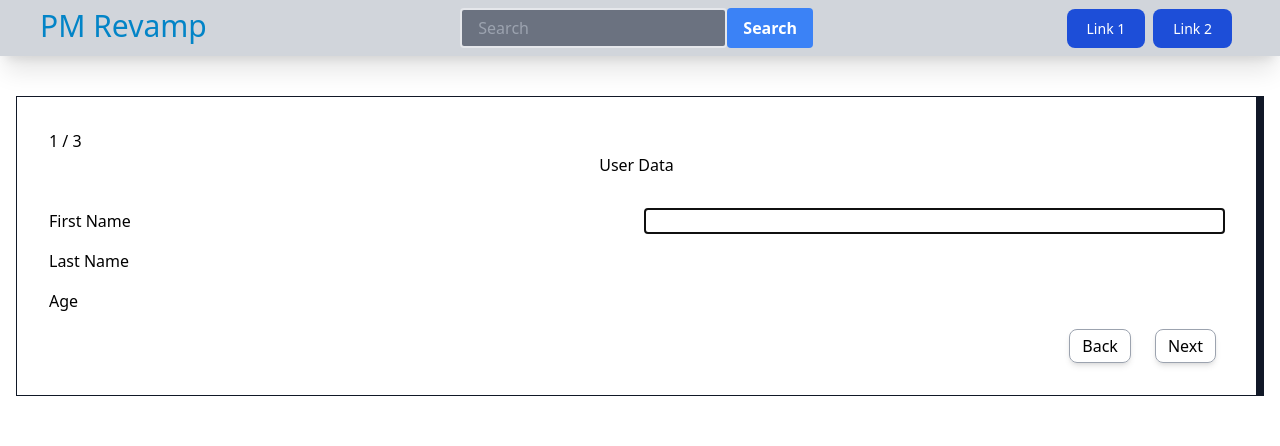
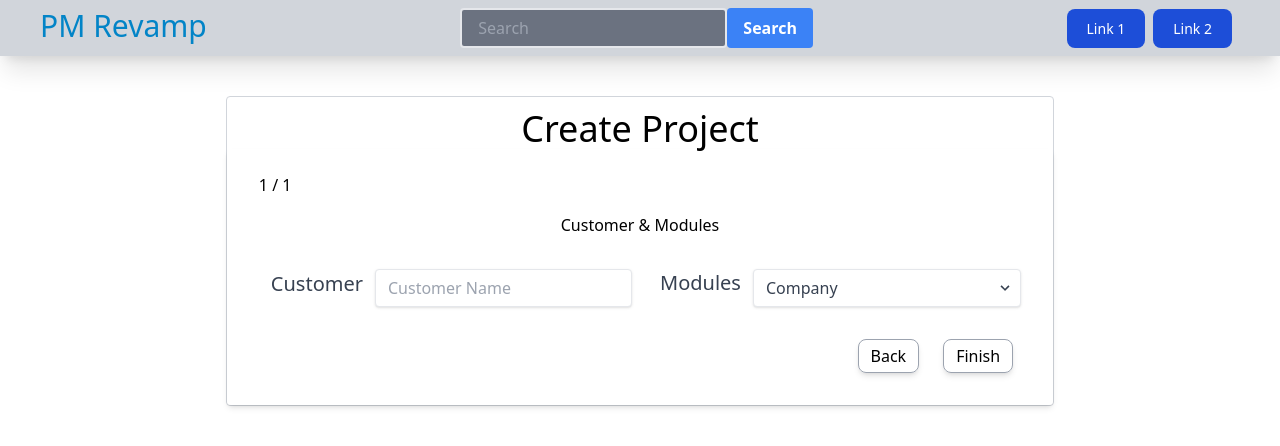
Before and after one commit to Tundrian/pmrevamp, a React (Vite) app in the folder client/: page /createProject in a window 1280 px wide. Shown: the top 446 px of the page. Built offline with nearby package versions, Linux system fonts and the light colour scheme.

Commit message:
added create project and module logic to multi-step form

```diff
--- /dev/null
+++ b/client/src/components/createProject/FormWrapper.jsx
@@ -0,0 +1,13 @@
+/*
+    type FormWrapperPropers = {
+        title: string
+        children: ReactNode
+    }
+*/
+
+export function FormWrapper({title, children }){
+    return <>
+        <h2 className="text-center m-0 mb-[2rem]">{title}</h2>
+        <div className="grid gap-[1rem] justify-start grid-cols-2">{children}</div>
+    </>
+}
--- /dev/null
+++ b/client/src/components/createProject/ModulesSelection.jsx
@@ -0,0 +1,35 @@
+import { FormWrapper } from "./FormWrapper"
+
+export function ModuleSelection({customer, modules, modulesChosen, updateFields}) {
+
+    return <FormWrapper title="Customer & Modules">
+        <div className="mb-4 flex">
+            <label className="text-gray-700 text-xl mb-2 grid place-items-center px-3" htmlFor="customer">
+                Customer
+            </label>
+            <input className="shadow appearance-none border rounded w-full py-2 px-3 text-gray-700 leading-tight focus:outline-none focus:shadow-outline" id="username" type="text" placeholder="Customer Name" value={customer} onChange={e => updateFields({customer: e.target.value})} />
+        </div>
+        <div className="mb-4 flex relative">
+            <label className="block text-gray-700 text-xl px-3 mb-2" htmlFor="username">
+                Modules
+            </label>
+            <select name="" id="" className="bg-white shadow appearance-none border rounded w-full py-2 px-3 text-gray-700 leading-tight focus:outline-none focus:shadow-outline">
+                {modules.length ? modules.map((module, i) =>
+                    <option key={module} onClick={() => updateFields({modulesChosen: [...modulesChosen, module]})} value={module}>{module}</option>
+                ) : ''}
+            </select>
+            <div className="pointer-events-none absolute inset-y-0 right-0 flex items-center px-2 text-gray-700">
+                <svg className="fill-current h-4 w-4" xmlns="http://www.w3.org/2000/svg" viewBox="0 0 20 20"><path d="M9.293 12.95l.707.707L15.657 8l-1.414-1.414L10 10.828 5.757 6.586 4.343 8z" /></svg>
+            </div>
+        </div>
+        {modulesChosen.length ? (
+            <section className="bg-white shadow appearance-none border rounded w-full py-2 px-3 text-gray-700 leading-tight focus:outline-none focus:shadow-outline mb-3">
+                <ul className="">
+                    {modulesChosen.length ? modulesChosen.map((module, i) =>
+                        <li key={i}>{module}</li>
+                    ) : ''}
+                </ul>
+            </section>
+        ) : ''}
+    </FormWrapper>
+}
--- a/client/src/pages/createProject.jsx
+++ b/client/src/pages/createProject.jsx
@@ -1,11 +1,6 @@
 import { useState } from 'react'
-import { Link } from 'react-router-dom'
-import ProjectModules from '../components/ProjectModules'
 import { useMultiStepForm } from '../hooks/useMultiStepForm'
-import { UserForm } from '../components/UserForm'
-import { AddressForm } from '../components/AddressForm'
-import { AccountForm } from '../components/AccountForm'
-
+import { ModuleSelection } from '../components/createProject/ModulesSelection'
 //type FormData = {
 // everything as a string
 //}
@@ -21,16 +16,26 @@ const INITIAL_DATA = {
   password: "",
 }
 
+const PROJECT_DATA = {
+  customer: "",
+  modules: ['Company', 'General Ledger', 'Accounts Payable', 'Accounts Receivable'],
+  modulesChosen: []
+}
+
 function createProject() {
+
   const [modulesChosen, setModulesChosen] = useState(() => [])
-  const [modules, setModules] = useState(() => ['Company', 'General Ledger', 'Accounts Payable', 'Accounts Receivable'])
+  const [cacheFormData, setCacheFormData] = useState(PROJECT_DATA)
+
   //type: Partial<FormData>
   function updateFields(fields) {
-    setData(prev => {
+    setCacheFormData(prev => {
+      console.log(fields, prev, fields)
       return { ...prev, ...fields }
     })
   }
-  const [data, setData] = useState(INITIAL_DATA)
+
+  //add each form component as an element in the useMultiStepForm argument
   const {
     steps,
     currentStepIndex,
@@ -39,21 +44,24 @@ function createProject() {
     back,
     next,
     isLastStep
-  } = useMultiStepForm([<UserForm {...data} updateFields={updateFields} />, <AddressForm {...data} updateFields={updateFields} />, <AccountForm {...data} updateFields={updateFields} />])
+  } = useMultiStepForm([<ModuleSelection {...cacheFormData} updateFields={updateFields} />])
 
   function onSubmit(e) {
     e.preventDefault()
-    if(!isLastStep) return next()
+
+    if (!isLastStep) return next()
+
+    //replace with fetch call and route to next page
     alert("Successful Account Creation")
   }
 
-
-
   return (
 
-    <div className="relative bg-white border border-gray-900 p-[2rem] m-[1rem] border-r-[0.5rem] font-sans ">
-      <form onSubmit={onSubmit}>
-        <div className="absolute, top[0.5rem] right-[0.5rem]">
+    <div className="grid place-items-center">
+      <div className="border border-gray-300 text-center rounded">
+        <h1 className="pt-3 text-4xl">Create Project</h1>
+        <form className="bg-white shadow-md rounded px-8 pt-6 pb-8">
+          <div className="mb-4 flex">
             {currentStepIndex + 1} / {steps.length}
           </div>
           {step}
@@ -65,46 +73,8 @@ function createProject() {
           </div>
         </form>
       </div>
-    // <div className="grid place-items-center">
-    //   <div className="border border-gray-300 text-center rounded">
-    //   <h1 className="pt-3 text-4xl">Create Project</h1>
-    //     <form className="bg-white shadow-md rounded px-8 pt-6 pb-8">
-    //       <div className="mb-4 flex">
-    //         <label className="text-gray-700 text-xl mb-2 grid place-items-center px-3" htmlFor="customer">
-    //           Customer
-    //         </label>
-    //         <input className="shadow appearance-none border rounded w-full py-2 px-3 text-gray-700 leading-tight focus:outline-none focus:shadow-outline" id="username" type="text" placeholder="Customer Name" />
-    //       </div>
-    //       <div className="mb-4 flex relative">
-    //         <label className="block text-gray-700 text-xl px-3 mb-2" htmlFor="username">
-    //             Modules
-    //         </label>
-    //         <select name="" id="" className="bg-white shadow appearance-none border rounded w-full py-2 px-3 text-gray-700 leading-tight focus:outline-none focus:shadow-outline">
-    //           {modules.length ? modules.map((module,i) =>
-    //             <option key={module} onClick={() => setModulesChosen([...modulesChosen,module])} value={module}>{module}</option>
-    //           ) : ''}
-    //         </select>
-    //         <div class="pointer-events-none absolute inset-y-0 right-0 flex items-center px-2 text-gray-700">
-    //       <svg class="fill-current h-4 w-4" xmlns="http://www.w3.org/2000/svg" viewBox="0 0 20 20"><path d="M9.293 12.95l.707.707L15.657 8l-1.414-1.414L10 10.828 5.757 6.586 4.343 8z"/></svg>
-    //     </div>
-    //       </div>
-    //       {modulesChosen.length ? (
-    //           <section className="bg-white shadow appearance-none border rounded w-full py-2 px-3 text-gray-700 leading-tight focus:outline-none focus:shadow-outline mb-3">
-    //           <ul className="">
-    //             {modulesChosen.length ? modulesChosen.map((module, i) =>
-    //               <li key={i}>{module}</li>
-    //             ) : ''}
-    //           </ul>
-    //         </section>
-    //       ) : '' }
-    //       <Link to="">
-    //         <button className="bg-blue-500 hover:bg-blue-700 text-white font-bold py-2 px-4 rounded focus:outline-none focus:shadow-outline w-full" type="button">
-    //           Next
-    //         </button>
-    //       </Link>
-    //       </form>
-    //   </div>
-    // </div>
+      </div>
+
   )
 }
 
```
Lines whose indentation alone changed are shown as unchanged.
